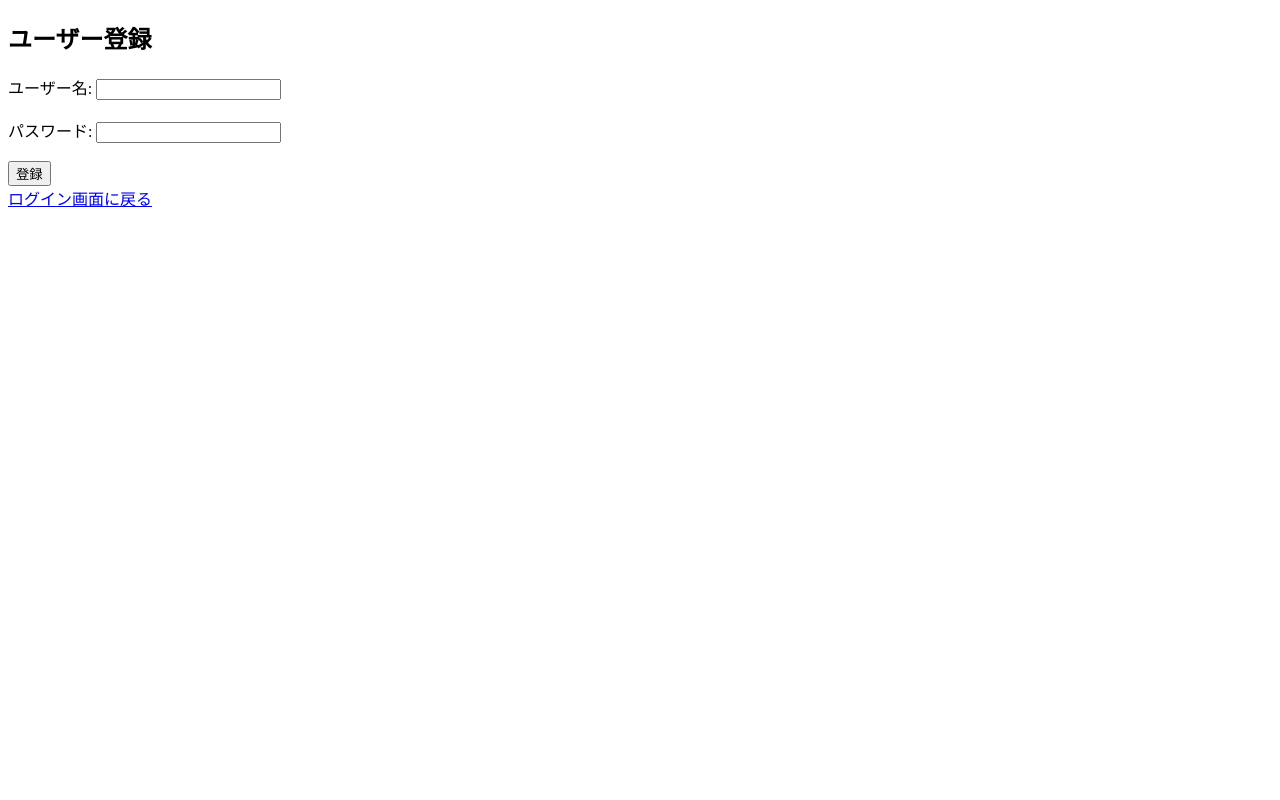
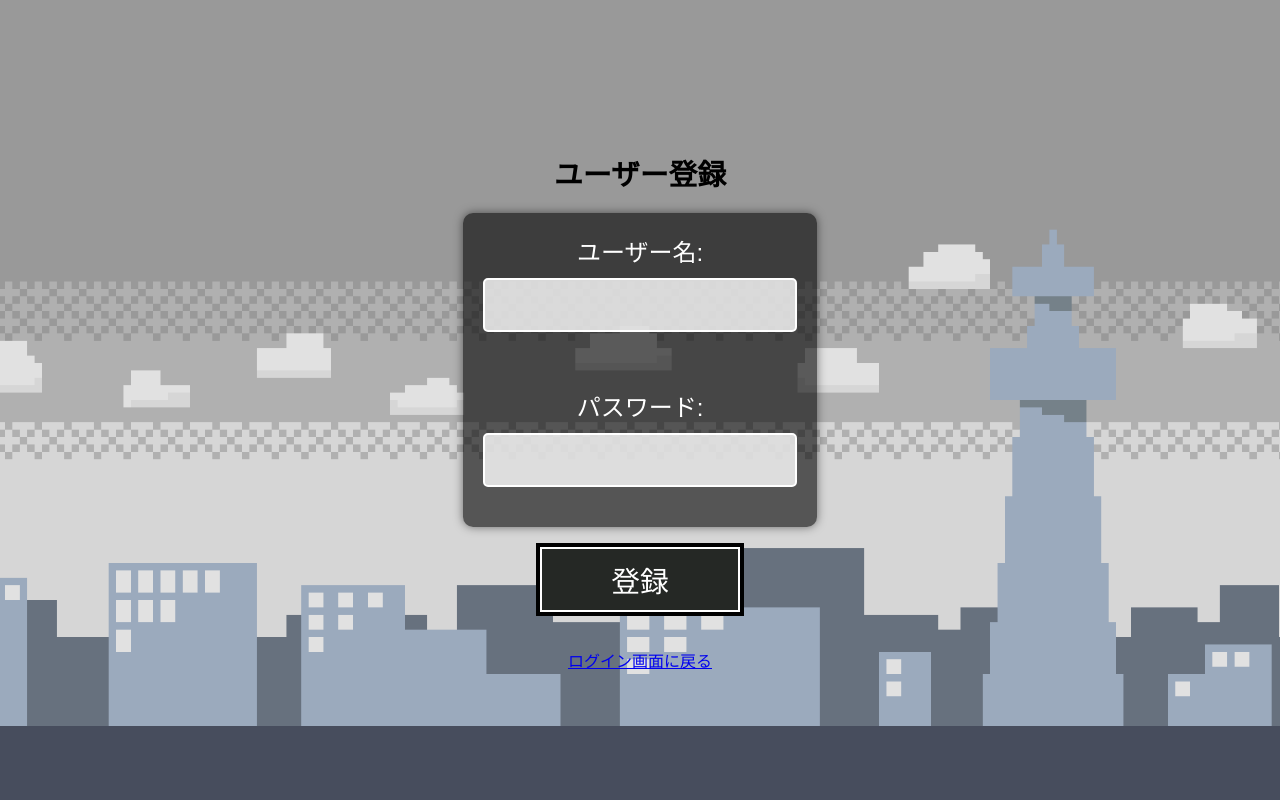
Before and after one commit to s1f10220290/game-development, a Flask app: page /register in a window 1280 px wide. Run offline with Flask 3, Linux system fonts and the light colour scheme; some web fonts are replaced.

Commit message:
ユーザー登録画面css追加

```diff
--- a/my_flask_app/templates/login.html
+++ b/my_flask_app/templates/login.html
@@ -66,8 +66,8 @@
         }
 
         input {
-            width: 300px; /* 入力欄の幅を広げる */
-            height: 40px; /* 入力欄の高さを大きくする */
+            width: 300px;
+            height: 40px;
             font-size: 1.2em;
             padding: 5px;
             margin-bottom: 20px;
@@ -123,7 +123,7 @@
     <div class="container">
         <form method="POST" action="{{ url_for('login') }}">
             <label for="username">ユーザー名</label>
-            <input type="text" id="username" name="username" required>
+            <input type="text" id="username" name="username" required><br><br>
             <label for="password">パスワード</label>
             <input type="password" id="password" name="password" required>
         </form>
--- a/my_flask_app/templates/register.html
+++ b/my_flask_app/templates/register.html
@@ -3,16 +3,140 @@
 <head>
     <meta charset="UTF-8">
     <title>登録ページ</title>
+
+    <style>
+        @font-face {
+            font-family: 'misaki_mincho';
+            src: url('fonts/misaki_mincho.ttf') format('truetype');
+            font-weight: 400;
+            font-style: normal;
+        }
+        @font-face {
+            font-family: 'misaki_gothic';
+            src: url('fonts/misaki_gothic.ttf') format('truetype');
+            font-weight: 400;
+            font-style: normal;
+        }
+        @font-face {
+            font-family: 'misaki_gothic_2nd';
+            src: url('fonts/misaki_gothic_2nd.ttf') format('truetype');
+            font-weight: 400;
+            font-style: normal;
+        }
+
+        body {
+            background-image: url('illustration/home.png');
+            background-size: cover;
+            background-position: center;
+            background-repeat: no-repeat;
+            font-family: 'misaki_gothic_2nd', Arial, sans-serif;
+            text-align: center;
+            margin: 0;
+            padding: 0;
+            height: 100vh;
+            display: flex;
+            justify-content: center;
+            align-items: center;
+            animation: fadeIn 1s ease-in, slideBackground 20s linear infinite;
+        }
+
+        .container {
+            display: flex;
+            flex-direction: column;
+            justify-content: center;
+            align-items: center;
+            height: 50%;
+            width: 100%;
+        }
+
+        form {
+            display: flex;
+            flex-direction: column;
+            align-items: center;
+            background-color: rgba(0, 0, 0, 0.6);
+            padding: 20px;
+            border-radius: 10px;
+            box-shadow: 0 0 10px rgba(0, 0, 0, 0.5);
+        }
+
+        label {
+            color: white;
+            font-size: 1.5em;
+            margin-bottom: 10px;
+        }
+
+        input {
+            width: 300px;
+            height: 40px;
+            font-size: 1.2em;
+            padding: 5px;
+            margin-bottom: 20px;
+            border: 2px solid white;
+            border-radius: 5px;
+            background-color: rgba(255, 255, 255, 0.8);
+        }
+
+        h2 {
+            font-size: 1.8em;
+            margin-bottom: 20px;
+        }
+
+        button {
+            font-family: 'misaki_gothic', sans-serif;
+            padding: 10px 20px;
+            font-size: 1.8em;
+            background-color: #252825;
+            color: white;
+            border: 2px solid white;
+            box-shadow: 0 0 0 4px black;
+            border-radius: 0;
+            cursor: pointer;
+            transition: transform 0.3s ease, background-color 0.3s ease;
+            width: 200px;
+            margin-top: 20px;
+        }
+
+        button:hover {
+            transform: scale(1.1);
+        }
+
+        button:active {
+            transform: scale(0.95);
+        }
+
+        /* フェードイン */
+        @keyframes fadeIn {
+            30% {
+                opacity: 0;
+            }
+            100% {
+                opacity: 1;
+            }
+        }
+
+        @keyframes slideBackground {
+            0% {
+                background-position: 0 0;
+            }
+            100% {
+                background-position: 100% 0;
+            }
+        }
+    </style>
 </head>
 <body>
+
+    <div class="container">
         <h2>ユーザー登録</h2>
         <form method="POST" action="{{ url_for('register') }}">
             <label for="username">ユーザー名:</label>
             <input type="text" id="username" name="username" required><br><br>
             <label for="password">パスワード:</label>
-        <input type="password" id="password" name="password" required><br><br>
-        <button type="submit">登録</button>
+            <input type="password" id="password" name="password" required>
         </form>
+
+        <button type="submit">登録</button><br><br>
         <a href="{{ url_for('login') }}">ログイン画面に戻る</a>
+    </div>
 </body>
 </html>
```
Lines whose indentation alone changed are shown as unchanged.
